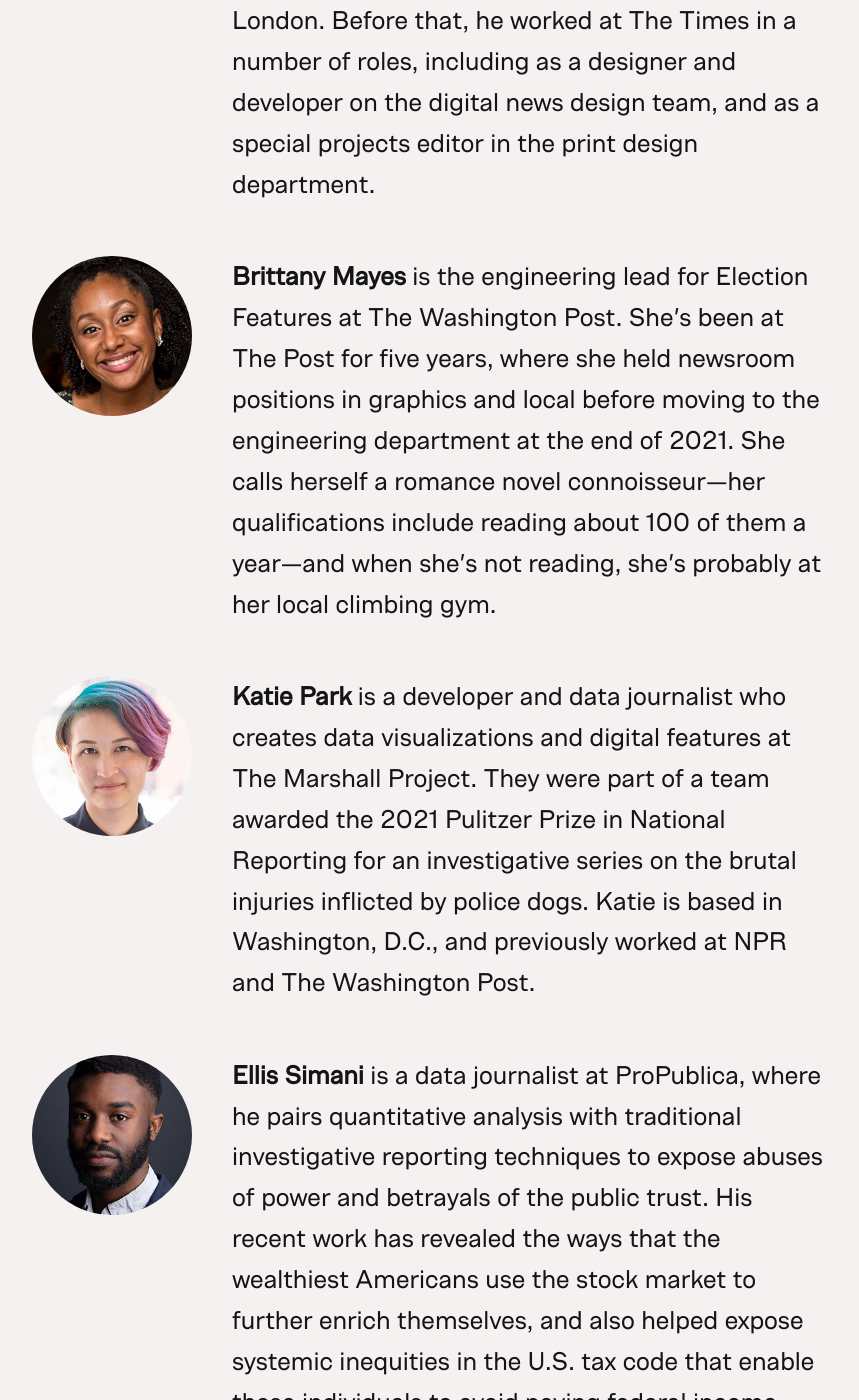
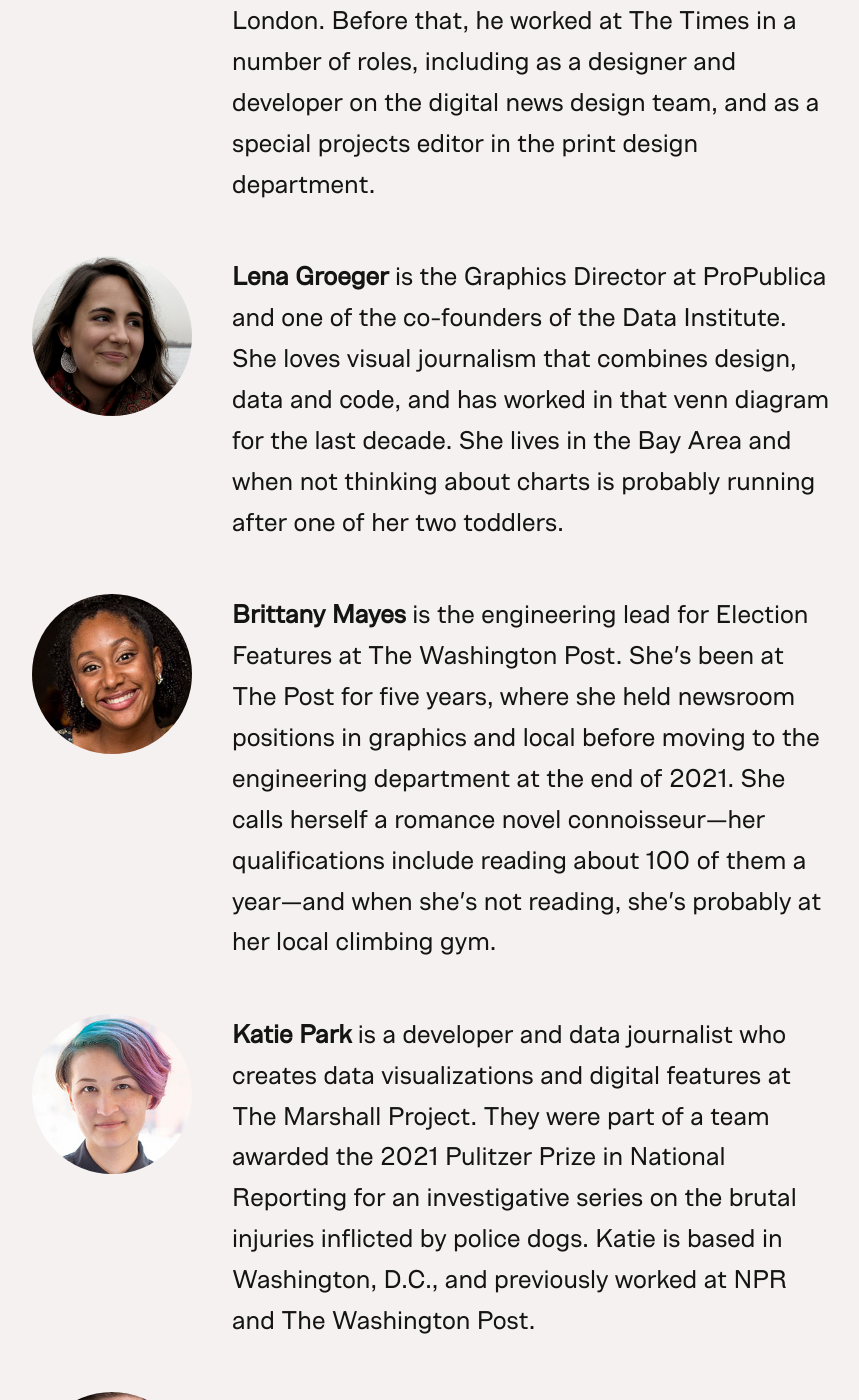
Before and after one commit to OpenNews/datainstitute-website, a Jekyll site: the page built from 2023.md, in a window 1280 px wide and 1400 px high, scrolled down 6683 px. Shown: the whole window, without its empty margins (208-1067 px from the left). Built offline with Jekyll 4.4.1, drawn with Linux system fonts in a browser that asks for light colours; some of the changed text lies outside the part shown.

Commit message:
add more instructors for 2023

```diff
--- a/2023.md
+++ b/2023.md
@@ -96,6 +96,11 @@ title: The Data Institute — Class of 2023
 		<strong>Troy Griggs</strong> is a deputy editor and the director of visuals for the Graphics department at The New York Times. He previously worked as a special projects editor for The Guardian’s visual team in London. Before that, he worked at The Times in a number of roles, including as a designer and developer on the digital news design team, and as a special projects editor in the print design department.
 	</p>
 
+	<img src="/media/img/2023/instructor_lena.jpg">
+	<p>
+		<strong>Lena Groeger</strong> is the Graphics Director at ProPublica and one of the co-founders of the Data Institute. She loves visual journalism that combines design, data and code, and has worked in that venn diagram for the last decade. She lives in the Bay Area and when not thinking about charts is probably running after one of her two toddlers.
+	</p>
+
 	<img src="/media/img/2023/instructor_brittany.jpg">
 	<p>
 		<strong>Brittany Mayes</strong> is the engineering lead for Election Features at The Washington Post. She's been at The Post for five years, where she held newsroom positions in graphics and local before moving to the engineering department at the end of 2021. She calls herself a romance novel connoisseur—her qualifications include reading about 100 of them a year—and when she's not reading, she's probably at her local climbing gym.
@@ -104,6 +109,11 @@ title: The Data Institute — Class of 2023
 	<img src="/media/img/2023/instructor_katie.jpg">
 	<p>
 		<strong>Katie Park</strong> is a developer and data journalist who creates data visualizations and digital features at The Marshall Project. They were part of a team awarded the 2021 Pulitzer Prize in National Reporting for an investigative series on the brutal injuries inflicted by police dogs. Katie is based in Washington, D.C., and previously worked at NPR and The Washington Post.
+	</p>
+
+	<img src="/media/img/2023/instructor_ken.jpg">
+	<p>
+		<strong>Ken Schwenke</strong> is the editor of ProPublica's News Applications team, a group of journalists who report out and publish interactive stories and databases.
 	</p>
 
 	<img src="/media/img/2023/instructor_ellis.jpg">
```
Also changed, not shown: media/img/2023/instructor_ken.jpg (added), media/img/2023/instructor_lena.jpg (added).
